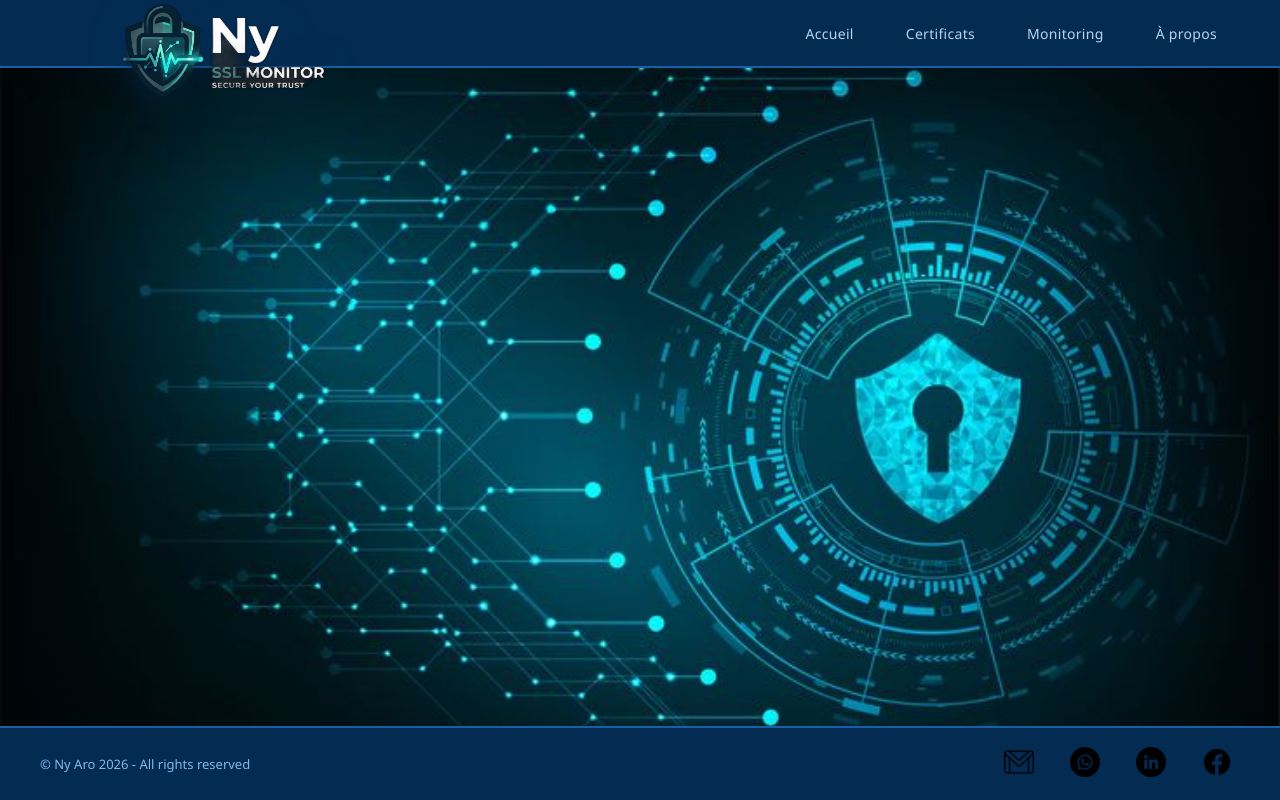
After one commit to Nyaro92/monitoring_certificat_SSL-TLS, a Django app: template monitor_certificat/django_app/templates/base.html in a window 1280 px wide. The commit adds this page. Run offline with Django 5.2, Linux system fonts and the light colour scheme; the template is opened without the code that fills it, so the values that code supplies are empty.

Commit message:
config à l'aide de extends et bloc pour les footer et la barre de navigation

```diff
--- a/monitor_certificat/django_app/static/style.css
+++ b/monitor_certificat/django_app/static/style.css
@@ -1,20 +1,12 @@
 /* ─────────────────────────────
-   STICKY FOOTER FIX (IMPORTANT)
+   RESET + STICKY FOOTER
 ───────────────────────────── */
 
-html, body {
+html,
+body {
   height: 100%;
 }
 
-body {
-  display: flex;
-  flex-direction: column;
-}
-
-/* ton container prend l’espace disponible */
-.container {
-  flex: 1;
-}
 * {
   box-sizing: border-box;
   margin: 0;
@@ -22,51 +14,101 @@ body {
   font-family: 'Segoe UI', Arial, sans-serif;
 }
 
+/* ─────────────────────────────
+   BODY
+───────────────────────────── */
+
 body {
+  min-height: 100vh;
+
+  display: flex;
+  flex-direction: column;
+
   background-image: url('bg1.png');
   background-size: cover;
   background-position: center;
   background-repeat: no-repeat;
   background-attachment: fixed;
-background-color: #050a12; /* Fond de secours très sombre */
+
+  background-color: #050a12;
+
   color: #85B7EB;
-  min-height: 100vh;
 }
 
-/* ── Container ── */
+/* ─────────────────────────────
+   CONTAINER PRINCIPAL
+───────────────────────────── */
+
 .container {
   width: 100%;
   max-width: 1200px;
+
   margin: 0 auto;
+
   text-align: center;
+
+  flex: 1;
+
+  display: flex;
+  flex-direction: column;
 }
 
-/* ── Navbar ── */
+/* ─────────────────────────────
+   MAIN CONTENT
+───────────────────────────── */
+
+.main-content {
+  flex: 1;
+
+  display: flex;
+  flex-direction: column;
+}
+
+/* ─────────────────────────────
+   NAVBAR
+───────────────────────────── */
+
 .navbar {
   display: flex;
   justify-content: space-between;
   align-items: center;
+
   padding: 0 40px;
+
   position: sticky;
   top: 0;
+
   z-index: 100;
+
   height: 68px;
-  width: 100vw;                        /* pleine largeur de l'écran */
-  margin-left: calc(-50vw + 50%);      /* sort du container pour aller bord à bord */
-  background: rgba(4, 44, 83, 1);      /* bleu plein, plus de transparence */
-  border-bottom: 2px solid #185FA5;    /* ligne bleue pleine visible */
+
+  width: 100vw;
+
+  margin-left: calc(-50vw + 50%);
+
+  background: rgba(4, 44, 83, 1);
+
+  border-bottom: 2px solid #185FA5;
+
   overflow: visible;
 }
 
-/* ── Logo à l'extrémité gauche ── */
+/* ─────────────────────────────
+   LOGO
+───────────────────────────── */
+
 .img {
   display: flex;
   align-items: center;
+
   position: relative;
   top: 18px;
+
   z-index: 200;
+
   margin-left: 0;
   margin-right: auto;
+
   filter: drop-shadow(0 4px 16px rgba(4, 44, 83, 0.6));
 }
 
--- /dev/null
+++ b/monitor_certificat/django_app/templates/base.html
@@ -0,0 +1,123 @@
+{% load static %}
+
+<!DOCTYPE html>
+<html lang="fr">
+
+<head>
+    <meta charset="UTF-8">
+
+    <meta name="viewport"
+          content="width=device-width, initial-scale=1.0">
+
+    <link rel="stylesheet"
+          type="text/css"
+          href="{% static 'style.css' %}" />
+
+    <title>Monitoring SSL/TLS</title>
+</head>
+
+<body>
+
+    <div class="container">
+
+        <div class="navbar">
+
+            <div class="img">
+                <img src="{% static 'logo_ssl_rb.png' %}"
+                     alt=""
+                     width="380px">
+            </div>
+
+            <ul class="nav-list">
+
+                <li>
+                    <a href="{% url 'accueil' %}">
+                        Accueil
+                    </a>
+                </li>
+
+                <li>
+                    <a href="{% url 'index' %}">
+                        Certificats
+                    </a>
+                </li>
+
+                <li>
+                    <a href="{% url 'monitoring' %}">
+                        Monitoring
+                    </a>
+                </li>
+
+                <li>
+                    <a href="#apropos">
+                        À propos
+                    </a>
+                </li>
+
+            </ul>
+
+        </div>
+
+        <main class="main-content">
+
+            {% block content %}
+            {% endblock %}
+
+        </main>
+
+    </div>
+
+    <!-- FOOTER EN DEHORS DU CONTAINER -->
+
+    <footer id="apropos" class="footer">
+
+        <div class="footer-left">
+            <p>
+                © Ny Aro 2026 - All rights reserved
+            </p>
+        </div>
+
+        <div class="footer-center">
+
+            <a href="mailto:david31.john31@gmail.com"
+               target="_blank">
+
+                <img src="{% static 'gmail.png' %}"
+                     alt="image_gmail"
+                     width="30px">
+
+            </a>
+
+            <a href="http://wa.me/261332013645"
+               target="_blank">
+
+                <img src="{% static 'whatsapp.png' %}"
+                     alt="image_whatsapp"
+                     width="30px">
+
+            </a>
+
+            <a href="https://www.linkedin.com/in/nyaro-fameno-6720963aa"
+               target="_blank">
+
+                <img src="{% static 'noir.png' %}"
+                     alt="image_linkdin"
+                     width="30px">
+
+            </a>
+
+            <a href="https://www.facebook.com/"
+               target="_blank">
+
+                <img src="{% static 'facebook.png' %}"
+                     alt="image_facebook"
+                     width="30px">
+
+            </a>
+
+        </div>
+
+    </footer>
+
+</body>
+</html>
```
Also changed, not shown: other parts of monitor_certificat/django_app/static/style.css (+136 -20 lines), monitor_certificat/django_app/static/monitor.css (+11 -3 lines), monitor_certificat/django_app/templates/accueil.html (+37 -43 lines), monitor_certificat/django_app/templates/monitoring.html (+120 -55 lines).
